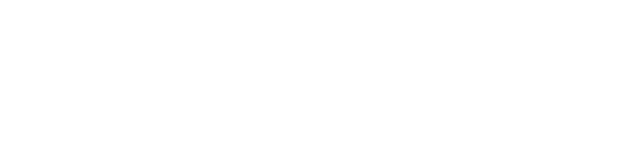
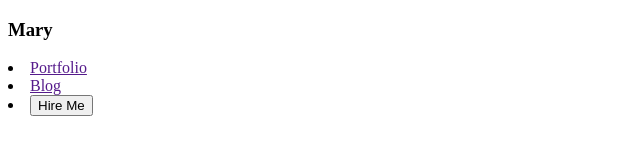
Before and after one commit to shakib2003/developer-portfolio, a plain HTML site: page index.html in a window 1280 px wide. Shown: the whole page, without its empty margins (0-640 px from the left). Drawn offline with Linux system fonts and the light colour scheme.

Commit message:
added the images file

```diff
--- a/index.html
+++ b/index.html
@@ -4,10 +4,14 @@
   <meta charset="UTF-8">
   <meta name="viewport" content="width=device-width, initial-scale=1.0">
   <title>Developer Portfolio</title>
+  <link rel="stylesheet" href="styles/portfolio.css">
 </head>
 <body>
   <header>
-
+    <h3>Mary</h3>
+    <li><a href="">Portfolio</a></li>
+    <li><a href="">Blog</a></li>
+    <li><button>Hire Me</button></li>
   </header>
   <body>
 
--- /dev/null
+++ b/styles/portfolio.css
@@ -0,0 +1 @@
+/* nav related styles */
```
Also changed, not shown: images/developer.png (added), images/hardy.png (added), images/header_bg.png (added), images/icons/facebook.png (added), images/icons/insta.png (added), images/icons/js.png (added), images/icons/mongo.png (added), images/icons/nodejs.png (added), images/icons/react.png (added), images/icons/twitter.png (added).
